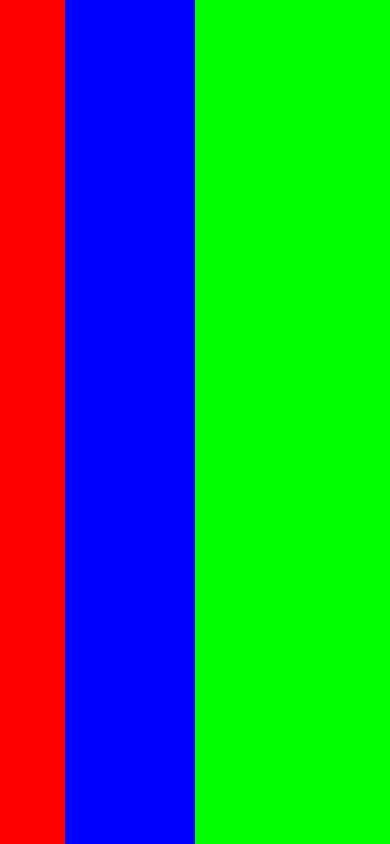
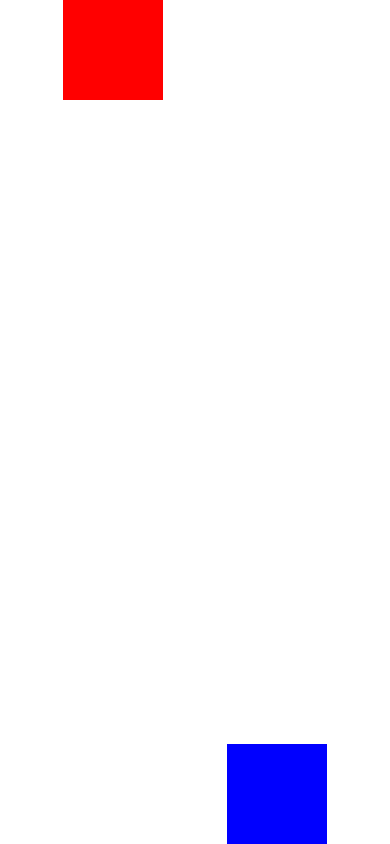
Before and after one commit to hamzajaa/reactNative-Tutorial2, a React Native app: screen / in a window 390 px wide. Built offline with nearby package versions, Linux system fonts and the light colour scheme.

Commit message:
change 7.0

```diff
--- a/App.js
+++ b/App.js
@@ -6,7 +6,6 @@ export default function App() {
     <View style={styles.container}>
       <View style={styles.viewStyle1}></View>
       <View style={styles.viewStyle2}></View>
-        <View style={styles.viewStyle3}></View>
     </View>
   );
 }
@@ -15,18 +14,19 @@ const styles = StyleSheet.create({
   container: {
     flex: 1,
     flexDirection: "row",
+    justifyContent: "space-evenly",
+    alignItems: "flex-end",
   },
   viewStyle1: {
-    flex: 1,
-    backgroundColor: "#f00"
+    width: 100,
+    height: 100,
+    backgroundColor: "red",
+    alignSelf: "flex-start",
   },
   viewStyle2: {
-    flex: 2,
-    backgroundColor: "#00f"
+    width: 100,
+    height: 100,
+    backgroundColor: "blue"
   },
-  viewStyle3: {
-    flex: 3,
-    backgroundColor: "#0f0"
-  }
 
 });
```
